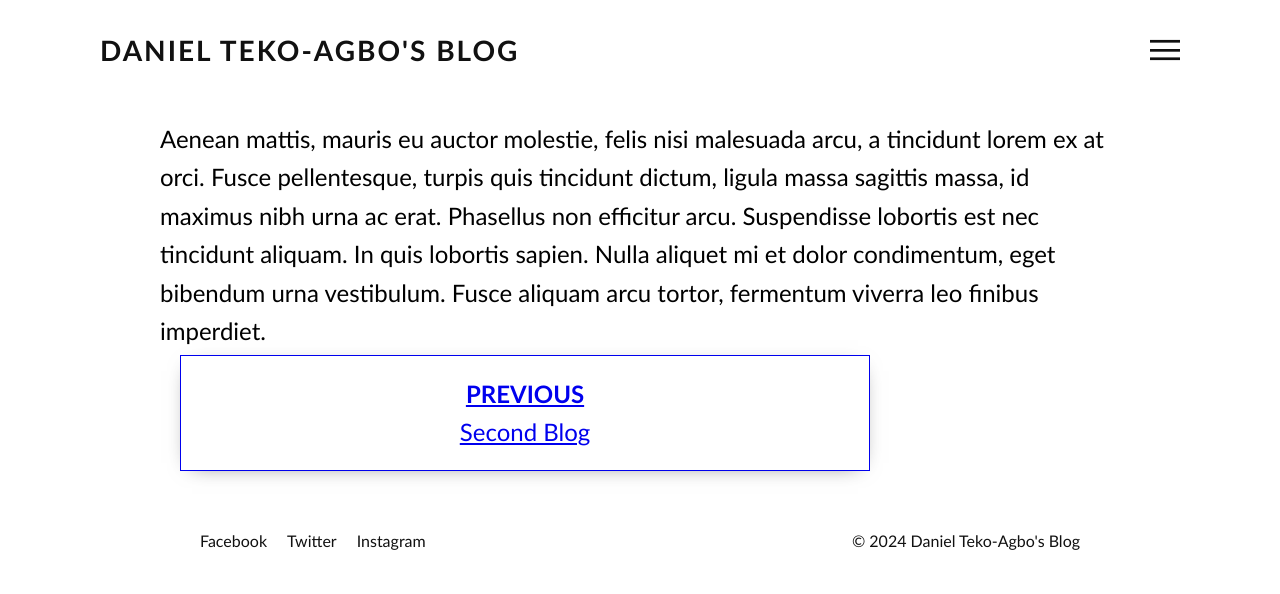
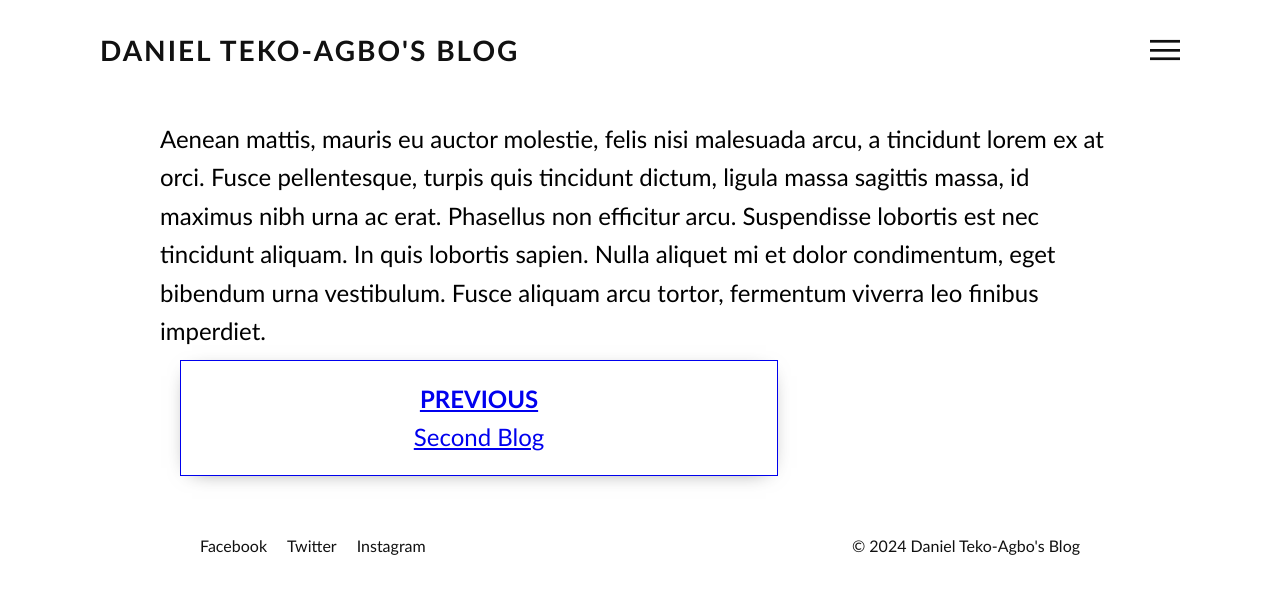
Before and after one commit to DanielTeko-Agbo/blog, a Jekyll site: the page built from _posts/2024-07-23-writing-to-graylog-from-nifi.md, in a window 1280 px wide. Shown: the top 594 px of the page. Built offline with Jekyll 4.4.1, drawn with Linux system fonts in a browser that asks for light colours.

Commit message:
Modified Content

```diff
--- a/assets/css/style.css
+++ b/assets/css/style.css
@@ -228,14 +228,14 @@ section header .toggle.active
   display: flex;
   justify-content: space-between;
   padding: 0 20px;
-  margin-top: 5px;
+  margin-top: 10px;
 }
 .page-item {
 	border: 1px solid;
 	padding: 2% 8%;
 	text-align: center;
 	box-shadow: 0 4px 21px -12px rgba(0, 0, 0, .66);
-    width: 75%;
+    width: 65%;
 }
 .page-item:hover {
   box-shadow: 0 34px 32px -33px rgba(0, 0, 0, .18);
```
